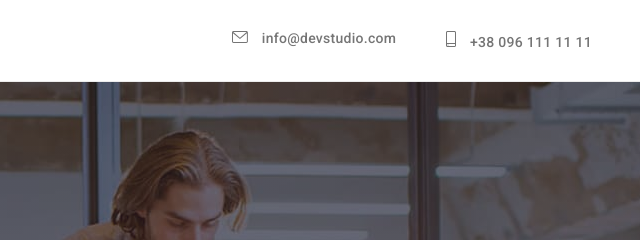
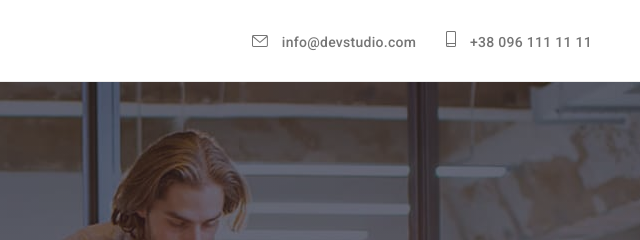
Before and after one commit to ErikaTatchyn/goit-markup-hw-04, a plain HTML site: page index.html in a window 1280 px wide. Shown: the top 240 px of the page, 633-1273 px from the left. Drawn offline with nearby package versions, Linux system fonts and the light colour scheme.

Commit message:
fix svg 2

```diff
--- a/index.html
+++ b/index.html
@@ -31,7 +31,7 @@
           </ul>
         </nav>
 
-        <ul class="site-nav list">
+        <ul class="site-nav-auth list">
           <li class="header-li">
             <a href="mailto:info@devstudio.com" class="contact link email">
               <svg class="contact-svg-email">
```
